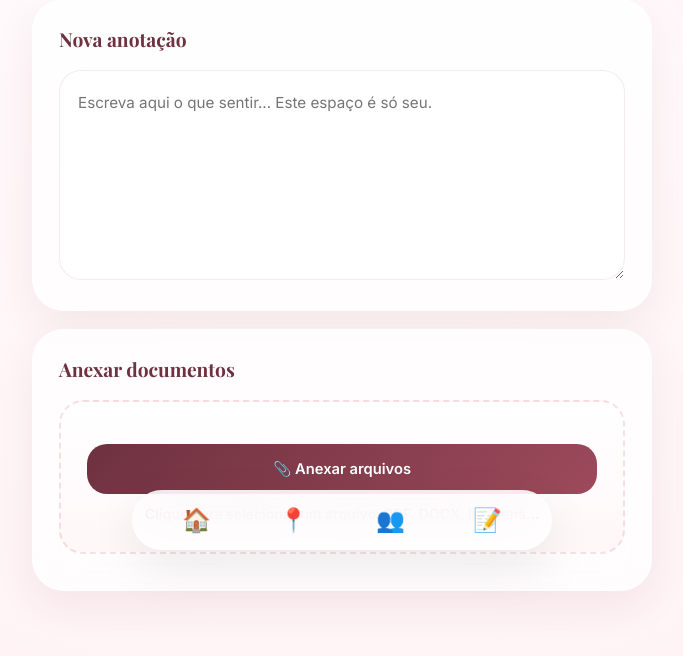
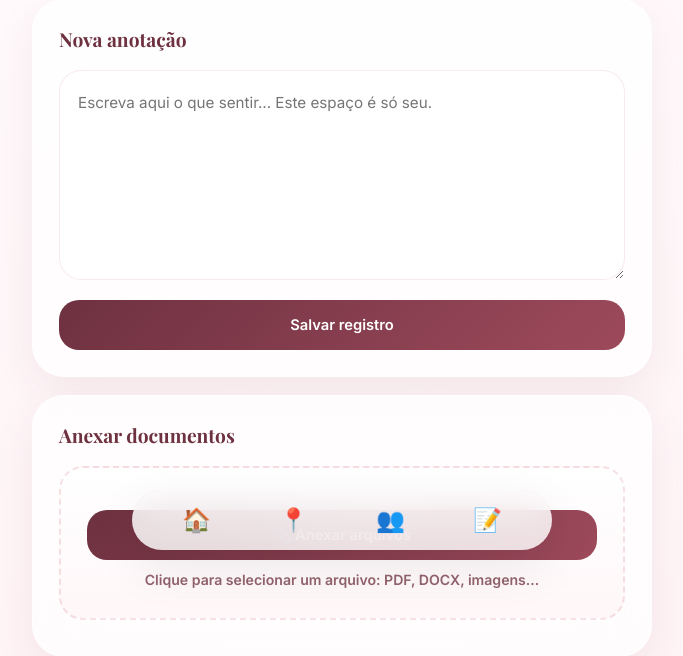
Before and after one commit to DaviMaeda7/minhamaquiagem, a Flask app: page /diario in a window 1280 px wide. Shown: the part 230-886 px from the top of the page, without its empty margins (298-981 px from the left). Before the commit the page ends 838 px from the top, so only its background shows below. Run offline with Flask 3, Linux system fonts and the light colour scheme; the visitor is signed in with stand-in values (Sample User, id 1).

Commit message:
Update diario.html

```diff
--- a/templates/diario.html
+++ b/templates/diario.html
@@ -765,6 +765,8 @@ Voltar
     <h3 class="card-title">Nova anotação</h3>
 
     <textarea id="texto" placeholder="Escreva aqui o que sentir... Este espaço é só seu."></textarea>
+    <button class="btn" onclick="salvar()">Salvar registro</button>
+    <div id="msg" class="msg"></div>
 </div>
 
 <div class="card">
```
